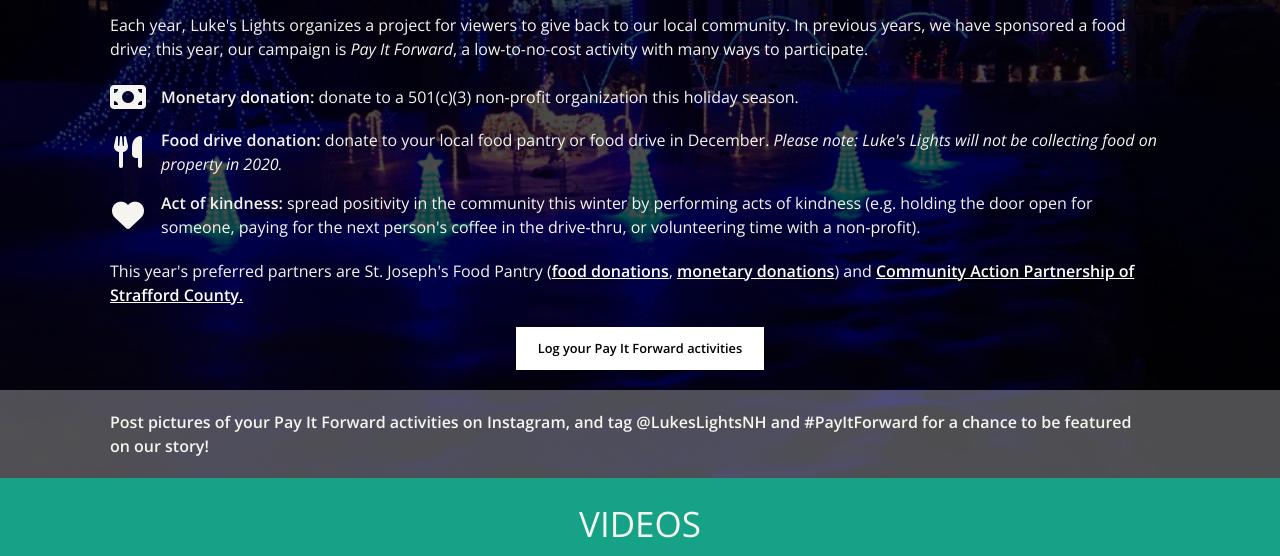
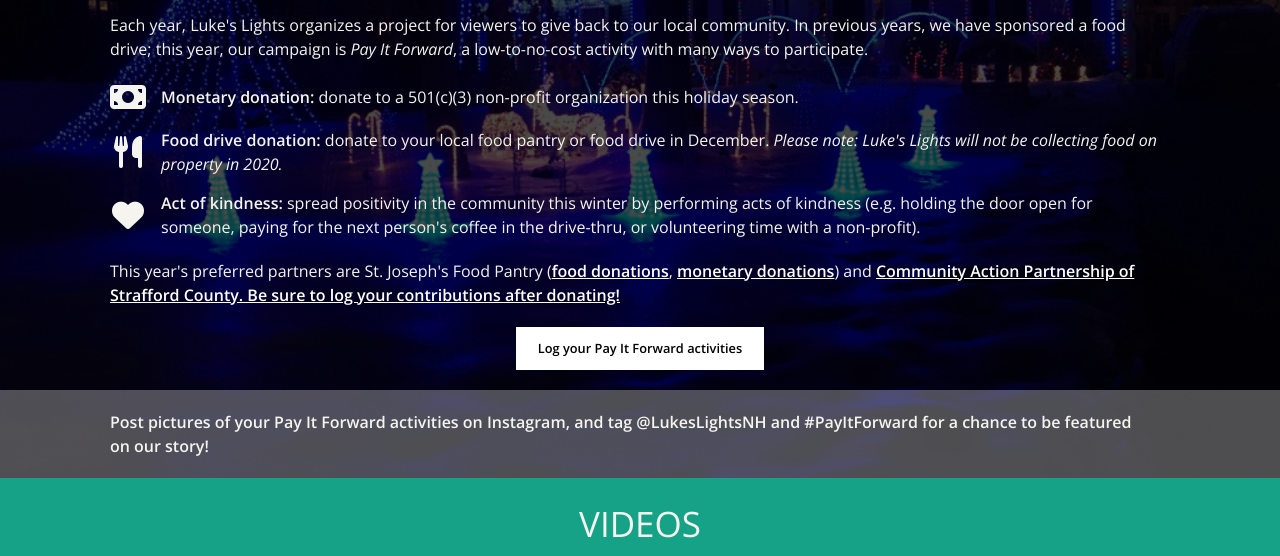
Before and after one commit to ldobson98/lukeslights, a Jekyll site: the page built from index_dec_PIF.html, in a window 1280 px wide and 900 px high, scrolled down 1156 px, cut to the strip 0-556 px from the top of the window. Built offline with Jekyll 4.4.1, drawn with Linux system fonts in a browser that asks for light colours; nearby versions of some CDN libraries.

Commit message:
pif changes

```diff
--- a/index_dec_PIF.html
+++ b/index_dec_PIF.html
@@ -82,7 +82,7 @@
       <i class="fas fa-heart"></i>
       <div><b>Act of kindness:</b> spread positivity in the community this winter by performing acts of kindness (e.g. holding the door open for someone, paying for the next person's coffee in the drive-thru, or volunteering time with a non-profit).</div>
     </div>
-    <p>This year's preferred partners are St. Joseph's Food Pantry (<a href="javscript:undefined;" onclick="alert('St. Joseph\'s Food Pantry is equipped to handle donations of non-perishable food items while following CDC guidelines. Please call them at 603-742-4837 to schedule a dropoff.')">food donations</a>, <a href="https://assumptiondovernh.churchgiving.com/ws/opportunities/FoodPantry" target="_blank">monetary donations</a>) and <a href="https://straffordcap.org/donate/" target="_blank">Community Action Partnership of Strafford County.</a></p>
+    <p>This year's preferred partners are St. Joseph's Food Pantry (<a href="javscript:alert('St. Joseph\'s Food Pantry is equipped to handle donations of non-perishable food items while following CDC guidelines. Please call them at 603-742-4837 to schedule a dropoff.');">food donations</a>, <a href="https://assumptiondovernh.churchgiving.com/ws/opportunities/FoodPantry" target="_blank">monetary donations</a>) and <a href="https://straffordcap.org/donate/" target="_blank">Community Action Partnership of Strafford County.  Be sure to log your contributions after donating!</a></p>
     <div class="buttonrow">
       <a class="button" href="https://docs.google.com/forms/d/e/1FAIpQLSeo_FZm2W_NWs2kBejy74cTiMX-i49Mq7zTlFk1Cju4vphP_w/viewform" target="_blank">Log your Pay It Forward activities</a>
     </div>
```
